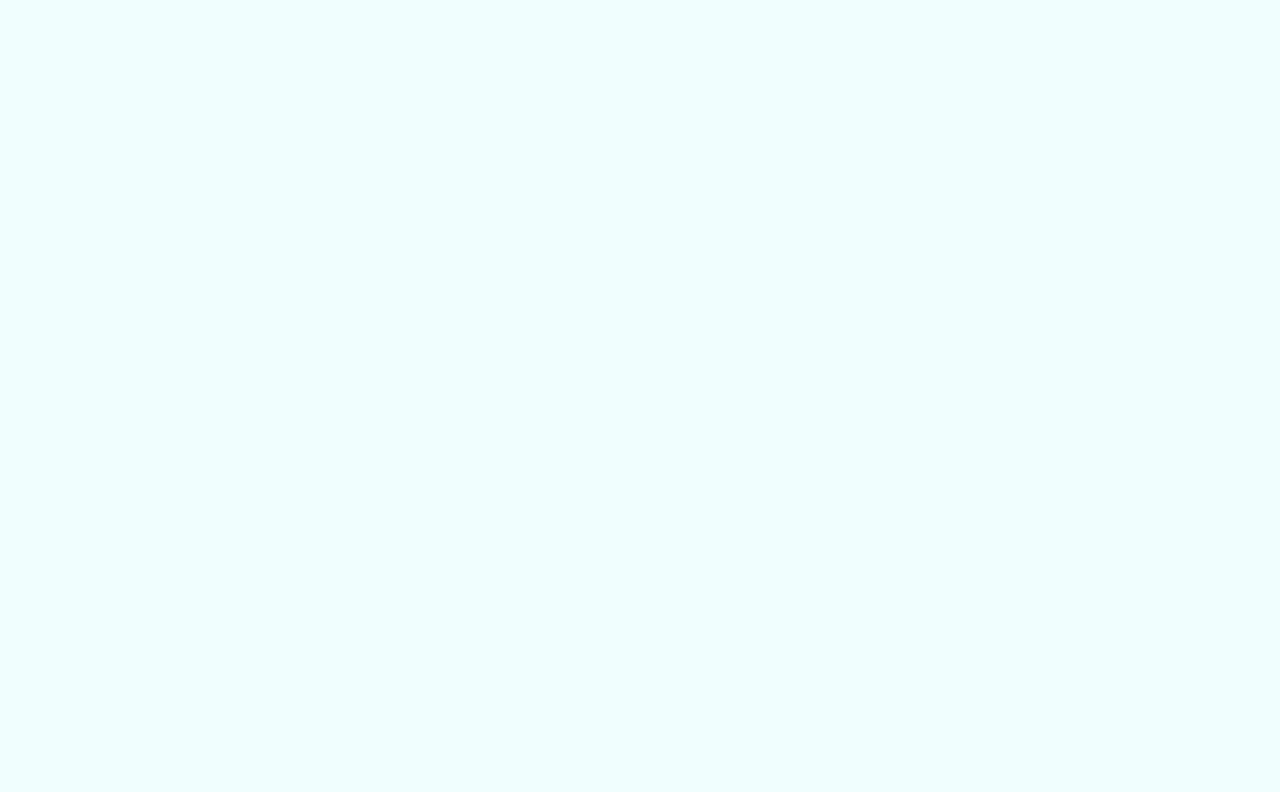
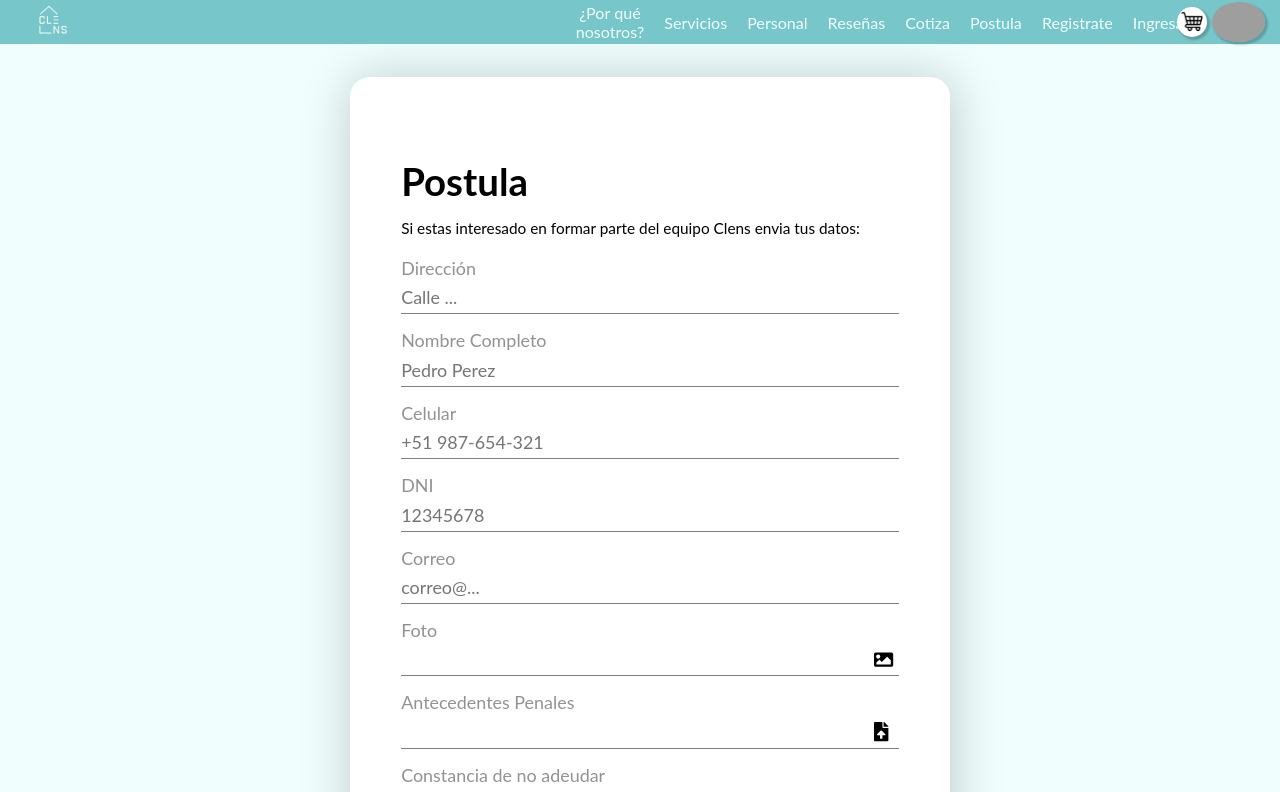
Before and after one commit to GilbertHuarcaya/top-v17-frontend-clens, a React (Create React App) app: page /postula in a window 1280 px wide. Before the commit this address had no page. Shown: the top 792 px of the page. Built offline with nearby package versions, Linux system fonts and the light colour scheme; grey boxes are pictures that could not be loaded.

Commit message:
Componente Postula

```diff
--- a/package.json
+++ b/package.json
@@ -13,10 +13,15 @@
     "npm": "8.1.0"
   },
   "dependencies": {
+    "@fortawesome/fontawesome-svg-core": "^1.2.36",
+    "@fortawesome/free-solid-svg-icons": "^5.15.4",
+    "@fortawesome/react-fontawesome": "^0.1.16",
+    "@types/react-router-dom": "^5.3.2",
     "history": "^5.1.0",
     "prop-types": "^15.7.2",
     "react": "^17.0.2",
     "react-dom": "^17.0.2",
+    "react-hook-form": "^7.20.4",
     "react-router-dom": "^6.0.2",
     "react-scripts": "4.0.3",
     "web-vitals": "^1.0.1"
--- /dev/null
+++ b/src/components/Postula/Postula.jsx
@@ -0,0 +1,101 @@
+import './Postula.scss';
+import { faImage, faFileUpload } from '@fortawesome/free-solid-svg-icons';
+import { FontAwesomeIcon } from '@fortawesome/react-fontawesome';
+
+const image = <FontAwesomeIcon icon={faImage} />;
+const file = <FontAwesomeIcon icon={faFileUpload} />;
+
+const Postula = () => {
+  const celular = (e) => {
+    if (!/^[\d ()+-]+$/.test(e.key)) {
+      e.preventDefault();
+    }
+  };
+
+  const dni = (e) => {
+    if (!/\d/.test(e.key)) {
+      e.preventDefault();
+    }
+  };
+
+  return (
+    <div className="card--desktop">
+      <div className="card">
+        <form className="card__form">
+          <h2 className="card__form__h2">Postula</h2>
+          <p className="card__form__p">
+            Si estas interesado en formar parte del equipo Clens envia tus
+            datos:
+          </p>
+          <div className="card__form__group">
+            <p className="card__form__titulo">Dirección</p>
+            <input
+              type="text"
+              id="input-direccion"
+              className="card__form__input"
+              placeholder="Calle ..."
+            />
+          </div>
+          <div className="card__form__group">
+            <p className="card__form__titulo">Nombre Completo</p>
+            <input
+              type="text"
+              id="input-nombre"
+              className="card__form__input"
+              placeholder="Pedro Perez"
+            />
+          </div>
+          <div className="card__form__group">
+            <p className="card__form__titulo">Celular</p>
+            <input
+              type="tel"
+              id="input-telefono"
+              className="card__form__input"
+              placeholder="+51 987-654-321"
+              maxLength="15"
+              onKeyPress={celular}
+            />
+          </div>
+          <div className="card__form__group">
+            <p className="card__form__titulo">DNI</p>
+            <input
+              type="tel"
+              className="card__form__input"
+              placeholder="12345678"
+              maxLength="8"
+              onKeyPress={dni}
+            />
+          </div>
+          <div className="card__form__group">
+            <p className="card__form__titulo">Correo</p>
+            <input
+              type="email"
+              className="card__form__input"
+              placeholder="correo@..."
+            />
+          </div>
+          <div className="card__form__group">
+            <p className="card__form__titulo">Foto</p>
+            <input type="text" className="card__form__input" />
+            <i>{image}</i>
+          </div>
+          <div className="card__form__group">
+            <p className="card__form__titulo">Antecedentes Penales</p>
+            <input type="text" className="card__form__input" />
+            <i>{file}</i>
+          </div>
+          <div className="card__form__group">
+            <p className="card__form__titulo">Constancia de no adeudar</p>
+            <input type="text" className="card__form__input" />
+            <i>{file}</i>
+          </div>
+          <button type="submit" className="card__form__btn">
+            Enviar
+          </button>
+        </form>
+      </div>
+    </div>
+  );
+};
+
+export default Postula;
--- /dev/null
+++ b/src/components/Postula/Postula.scss
@@ -0,0 +1,133 @@
+* {
+  font-family: 'Lato', sans-serif;
+  margin: 0;
+  padding: 0;
+  box-sizing: border-box;
+}
+
+input::-webkit-outer-spin-button,
+input::-webkit-inner-spin-button {
+  /* display: none; <- Crashes Chrome on hover */
+  -webkit-appearance: none;
+  margin: 0; /* <-- Apparently some margin are still there even though it's hidden */
+}
+
+input[type='number'] {
+  -moz-appearance: textfield; /* Firefox */
+}
+
+body {
+  background-color: #f0fefe;
+}
+
+/* Card con info de usuario*/
+.card {
+  display: flex;
+  align-items: center;
+  justify-content: center;
+
+  &--desktop {
+    margin: 10vh 1rem;
+  }
+
+  &__form {
+    background-color: white;
+    display: flex;
+    width: 90%;
+    padding: 2rem;
+    flex-direction: column;
+    border-radius: 20px;
+    box-shadow: 2px 2px 50px 2px rgba(0, 0, 0, 0.2);
+
+    &__group {
+      margin: 15px 0 0 0;
+    }
+
+    &__titulo {
+      margin-bottom: 0.5rem;
+      color: #929292;
+      font-size: 1rem;
+    }
+
+    &__input {
+      border: 0;
+      border-bottom: 1px solid gray;
+      padding: 0 10px 5px 0;
+      width: 100%;
+    }
+
+    &__h2 {
+      margin: 30px 0 10px 0;
+      font-size: 3rem;
+    }
+
+    &__p {
+      margin: 5px 0 5px 0;
+      font-size: 1.2rem;
+    }
+
+    &__btn {
+      margin: auto;
+      margin-top: 30px;
+      width: 120px;
+      height: 50px;
+      background-color: black;
+      color: white;
+      font-size: 1.6em;
+      font-weight: bold;
+      border-radius: 10px;
+      border-style: solid;
+    }
+
+    &__btn:hover {
+      font-size: 2rem;
+      cursor: pointer;
+    }
+  }
+}
+
+.fa-image,
+.fa-file-upload {
+  margin-left: -25px;
+  cursor: pointer;
+}
+
+@media screen and (min-width: 769px) {
+  .card--desktop {
+    margin: 20px 0 20px 0;
+    padding: 1rem;
+  }
+
+  .card__form {
+    &__titulo,
+    &__input {
+      font-size: 1.4rem;
+    }
+
+    &__h2 {
+      font-size: 3rem;
+    }
+
+    &__p {
+      font-size: 1.2rem;
+    }
+  }
+}
+
+@media screen and (min-width: 1025px) {
+  .card--desktop {
+    margin-left: 20px;
+  }
+
+  .card__form {
+    width: 55vw;
+    max-width: 600px;
+    padding: 4rem;
+    font-size: 1.5rem;
+
+    &__btn {
+      width: 160px;
+      height: 60px;
+    }
+  }
+}
--- a/src/index.jsx
+++ b/src/index.jsx
@@ -6,6 +6,7 @@ import Home from './pages/Home/Home';
 import LoginForm from './components/LoginForm/LoginForm';
 import RegisterForm from './components/RegisterForm/RegisterForm';
 import InfoCuenta from './components/InfoCuenta/InfoCuenta';
+import Postula from './components/Postula/Postula';
 import Layout from './pages/Layout/Layout';
 
 import './index.scss';
@@ -22,6 +23,7 @@ ReactDOM.render(
         {/* Compartir layout */}
         <Route path="/" element={<Layout />}>
           <Route path="" element={<Home />} />
+          <Route path="postula" element={<Postula />} />
           <Route path="account" element={<InfoCuenta />} />
           <Route path="login" element={<LoginForm />} />
           <Route path="register" element={<RegisterForm />} />
```
Also changed, not shown: .eslintrc.json, 1 other file (tests, documents, lock files or other folders).
